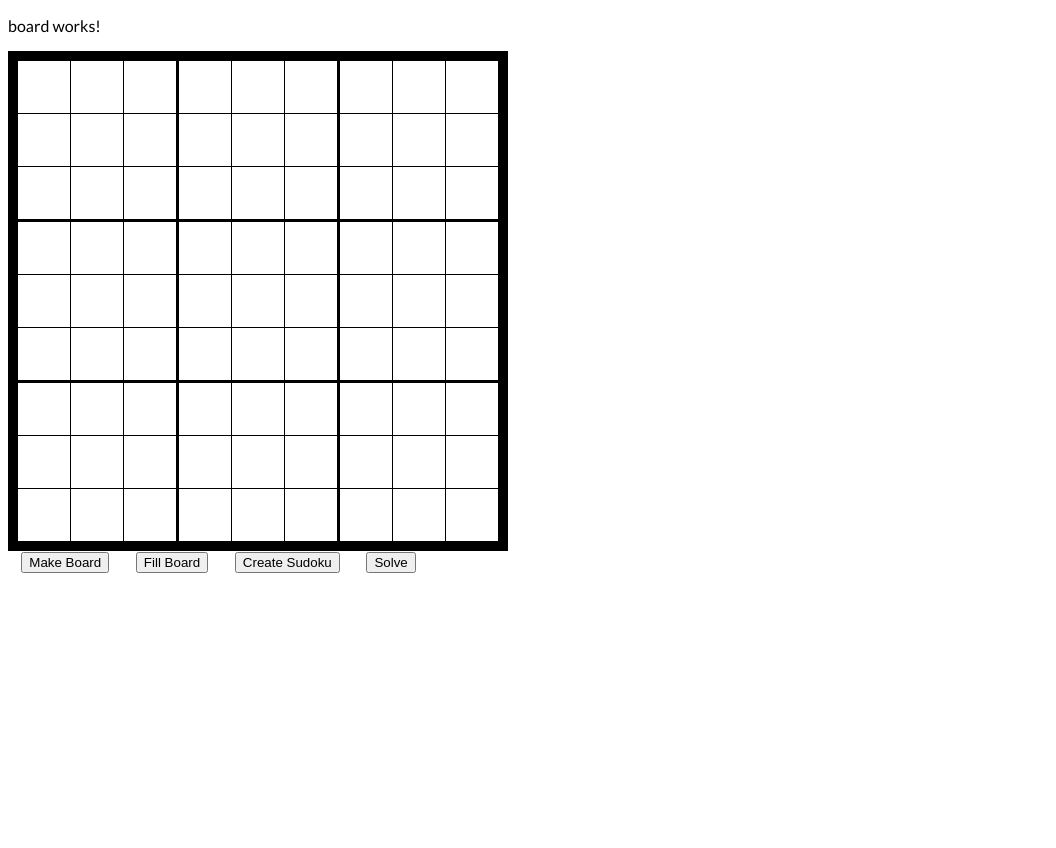
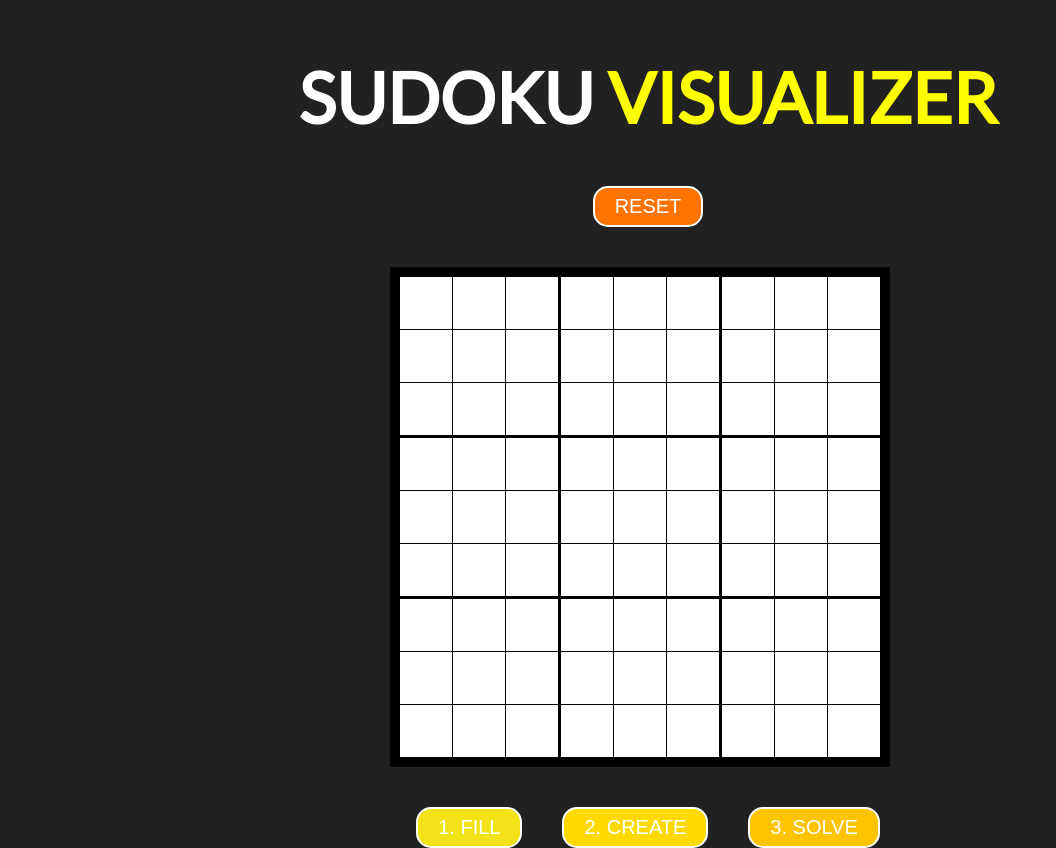
Before and after one commit to aamyli/sudoku-visualizer, an Angular app: page / in a window 1280 px wide. Shown: the whole page, without its empty margins (0-1056 px from the left). Before the commit the page ends 800 px from the top, so only its background shows below. Built offline with nearby package versions, Linux system fonts and the light colour scheme.

Commit message:
finished algorithms

```diff
--- a/src/app/board/board.component.css
+++ b/src/app/board/board.component.css
@@ -1,8 +1,30 @@
 @import url("https://fonts.googleapis.com/css?family=Lato&display=swap");
 html {
     height: 100%;
+    background-color: #212121;
 }
 
+#header, #subheader, #options {
+    width: 100vw;
+    display: flex;
+    justify-content: center;
+}
+
+#options {
+    margin-top: 40px;
+}
+
+h1 {
+    font-size: 70px;
+    color: white;
+    margin-left: auto;
+    margin-right: auto;
+    text-align: center;
+}
+
+b {
+    color: yellow;
+}
 
 body {
     font-family: "Lato", sans-serif;
@@ -11,6 +33,40 @@ body {
 table {
     border: 10px solid black;
     border-collapse: collapse;
+    margin-left: auto;
+    margin-right: auto;
+    background-color: white;
+
+}
+
+button {
+    border-radius: 15px;
+    border: 2px solid white;
+    padding: 7px 20px;
+    font-size: 20px;
+    color: white;
+    font-weight: 500;
+}
+
+button:hover {
+    opacity: 80%;
+}
+
+#clear {
+    background-color: rgb(255, 115, 0);
+    margin-bottom: 40px;
+}
+
+#fill {
+    background-color: rgb(241, 227, 23);
+}
+
+#create {
+    background-color: rgb(255, 217, 0);
+}
+
+#solve {
+    background-color: rgb(255, 196, 0);
 }
 
 td {
@@ -27,7 +83,11 @@ td {
 }
 
 td.discovered-num {
-    color: red !important;
+    background-color: rgb(199, 255, 199);
+}
+
+td.discovered-wrong-num {
+    background-color: rgb(255, 173, 173);
 }
 
 td.box-boundary-row {
--- a/src/app/board/board.component.html
+++ b/src/app/board/board.component.html
@@ -1,6 +1,7 @@
-<p>board works!</p>
+<div id="header"><h1>SUDOKU <b>VISUALIZER</b></h1></div>
+<div id="subheader"><button id="clear" (click)="clear()">RESET</button></div>
 <table id="sudoku-board"></table>
-<button (click)="clear()">Make Board</button>
-<button (click)="fillBoard()">Fill Board</button>
-<button (click)="createSudoku(40)">Create Sudoku</button>
-<button (click)="solveSudoku()">Solve</button>
+<div id="options">
+<button (click)="fillBoard()" id="fill">1. FILL</button>
+<button (click)="createSudoku(40)" id="create">2. CREATE</button>
+<button (click)="solveSudoku()" id="solve">3. SOLVE</button></div>
--- a/src/app/board/board.component.ts
+++ b/src/app/board/board.component.ts
@@ -34,10 +34,12 @@ export class BoardComponent implements OnInit {
   clear() {
     for (let i = 0; i < 9; i++) {
       for (let j = 0; j < 9; j++) {
-        this.board[i][j] == 0;
+        this.board[i][j] = 0;
+        console.log(this.board[i][j]);
         this.renderCell(`cell-${i}-${j}`, '');
       }
     }
+    console.table(this.board);
   }
 
   renderSudoku() {
@@ -75,13 +77,23 @@ export class BoardComponent implements OnInit {
 
   renderCell(cellId, value) {
     let cell = document.getElementById(cellId);
+    cell.classList.remove('discovered-wrong-num');
+    cell.classList.remove('discovered-num');
     cell.classList.add('given-num');
     cell.textContent = value;
   }
 
   renderSolveCell(cellId, value) {
     let cell = document.getElementById(cellId);
+    cell.classList.remove('discovered-wrong-num');
     cell.classList.add('discovered-num');
+    cell.textContent = value;
+  }
+
+  renderWrongSolveCell(cellId, value) {
+    let cell = document.getElementById(cellId);
+    cell.classList.remove('discovered-num');
+    cell.classList.add('discovered-wrong-num');
     cell.textContent = value;
   }
 
@@ -186,7 +198,6 @@ export class BoardComponent implements OnInit {
     }
 
      oneSolution() {
-        console.log("one solution");
         var copyA = new Array();
         for (let a = 0; a < 9; a++) {
           copyA[a] = new Array(9);
@@ -201,25 +212,18 @@ export class BoardComponent implements OnInit {
       }
 
       copyBoard(copy:number[][]) {
-        console.log("copyboard");
-        console.log(this.board[0][0]);
         for (let a = 0; a < 9; a++) {
-          console.log("for loop");
           for (let b = 0; b < 9; b++) {
-            console.log("here");
             copy[a][b] = this.board[a][b];
           }
         }
       }
 
      sudokuSolver(board:number[][], boardSize:number) {
-       console.log("solver");
         var row:number, col:number;
         var isEmpty = true;
-        console.log("solver2");
         for (let i = 0; i < boardSize; i++) {
           for (let j = 0; j < boardSize; j++) {
-            console.log("in for");
             if (board[i][j] == 0) {
               row = i;
               col = j;
@@ -239,9 +243,7 @@ export class BoardComponent implements OnInit {
           potentialAnswer <= boardSize;
           potentialAnswer++
         ) {
-          console.log("before verify");
           if (this.verifySolution(potentialAnswer, row, col)) {
-            console.log("verify solution");
             board[row][col] = potentialAnswer;
             if (this.sudokuSolver(board, boardSize)) {
               return true;
@@ -258,7 +260,6 @@ export class BoardComponent implements OnInit {
          var isEmpty = true;
          for (let i = 0; i < 9; i++) {
            for (let j = 0; j < 9; j++) {
-             console.log("in for");
              if (this.board[i][j] == 0) {
                row = i;
                col = j;
@@ -283,7 +284,7 @@ export class BoardComponent implements OnInit {
               }
               else {
                 this.board[row][col] = 0;
-                this.renderSolveCell(`cell-${row}-${col}`, '');
+                this.renderWrongSolveCell(`cell-${row}-${col}`, '');
                 await UtilFuncs.sleep(this.speed);
               }
            }
```
